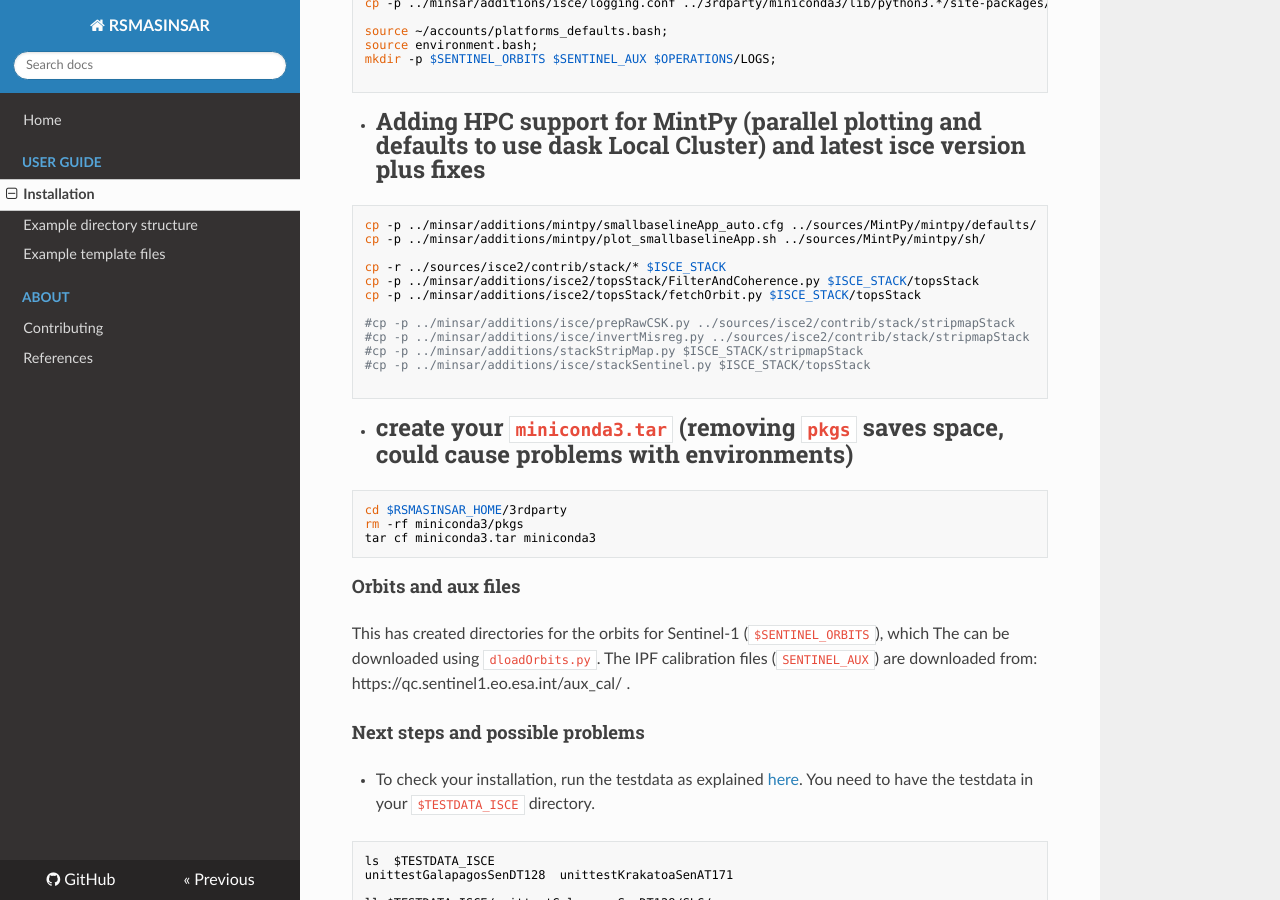
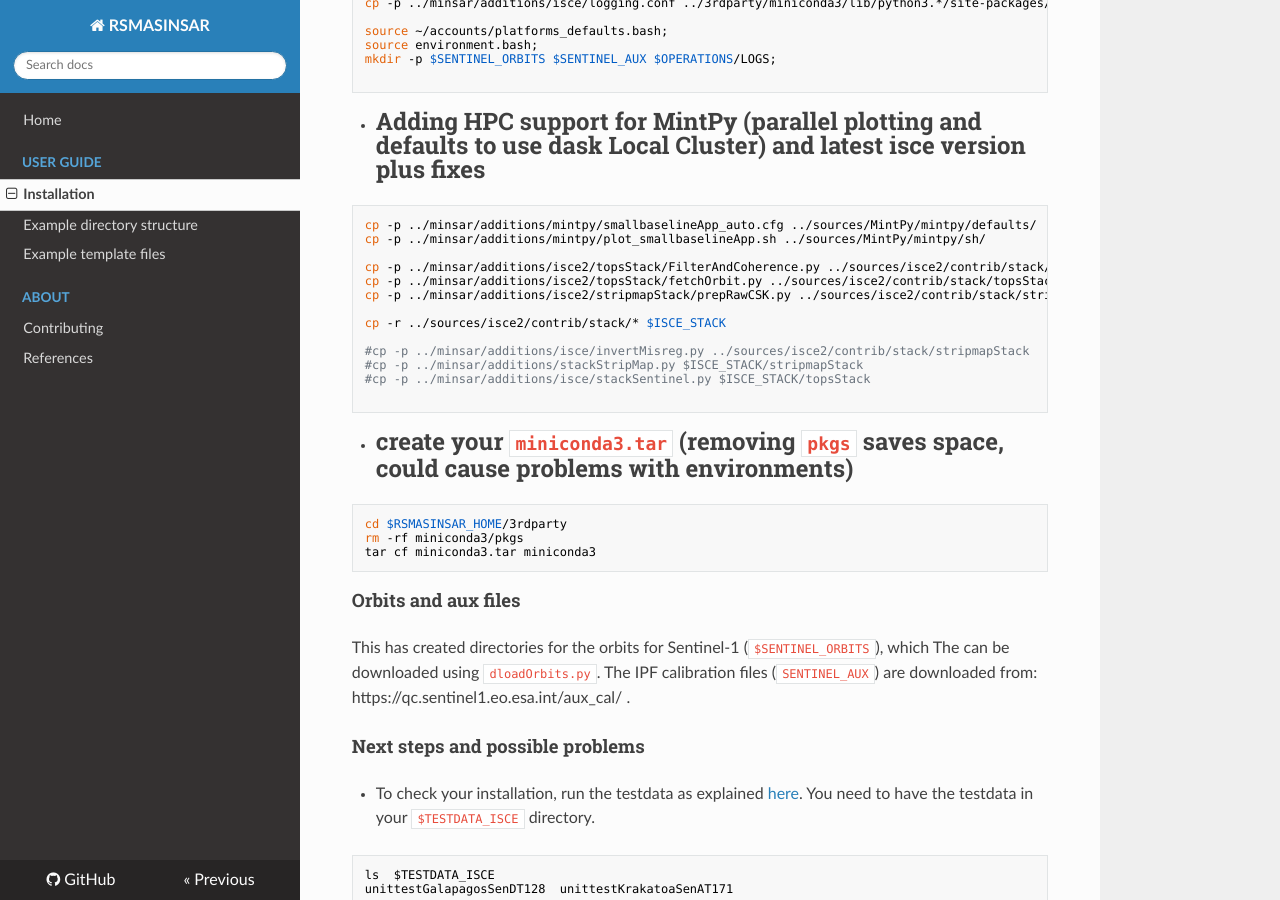
Before and after one commit to geodesymiami/rsmas_insar, an MkDocs documentation site: the page built from docs/installation.md, in a window 1280 px wide and 900 px high, scrolled down 1251 px. Built offline with MkDocs 1.6.1, drawn with Linux system fonts in a browser that asks for light colours; nearby versions of some CDN libraries.

Commit message:
Update installation.md

```diff
--- a/docs/installation.md
+++ b/docs/installation.md
@@ -69,11 +69,12 @@
 cp -p ../minsar/additions/mintpy/smallbaselineApp_auto.cfg ../sources/MintPy/mintpy/defaults/
 cp -p ../minsar/additions/mintpy/plot_smallbaselineApp.sh ../sources/MintPy/mintpy/sh/
 
+cp -p ../minsar/additions/isce2/topsStack/FilterAndCoherence.py ../sources/isce2/contrib/stack/topsStack
+cp -p ../minsar/additions/isce2/topsStack/fetchOrbit.py ../sources/isce2/contrib/stack/topsStack
+cp -p ../minsar/additions/isce2/stripmapStack/prepRawCSK.py ../sources/isce2/contrib/stack/stripmapStack
+
 cp -r ../sources/isce2/contrib/stack/* $ISCE_STACK
-cp -p ../minsar/additions/isce2/topsStack/FilterAndCoherence.py $ISCE_STACK/topsStack
-cp -p ../minsar/additions/isce2/topsStack/fetchOrbit.py $ISCE_STACK/topsStack
 
-#cp -p ../minsar/additions/isce/prepRawCSK.py ../sources/isce2/contrib/stack/stripmapStack
 #cp -p ../minsar/additions/isce/invertMisreg.py ../sources/isce2/contrib/stack/stripmapStack
 #cp -p ../minsar/additions/stackStripMap.py $ISCE_STACK/stripmapStack
 #cp -p ../minsar/additions/isce/stackSentinel.py $ISCE_STACK/topsStack
```
